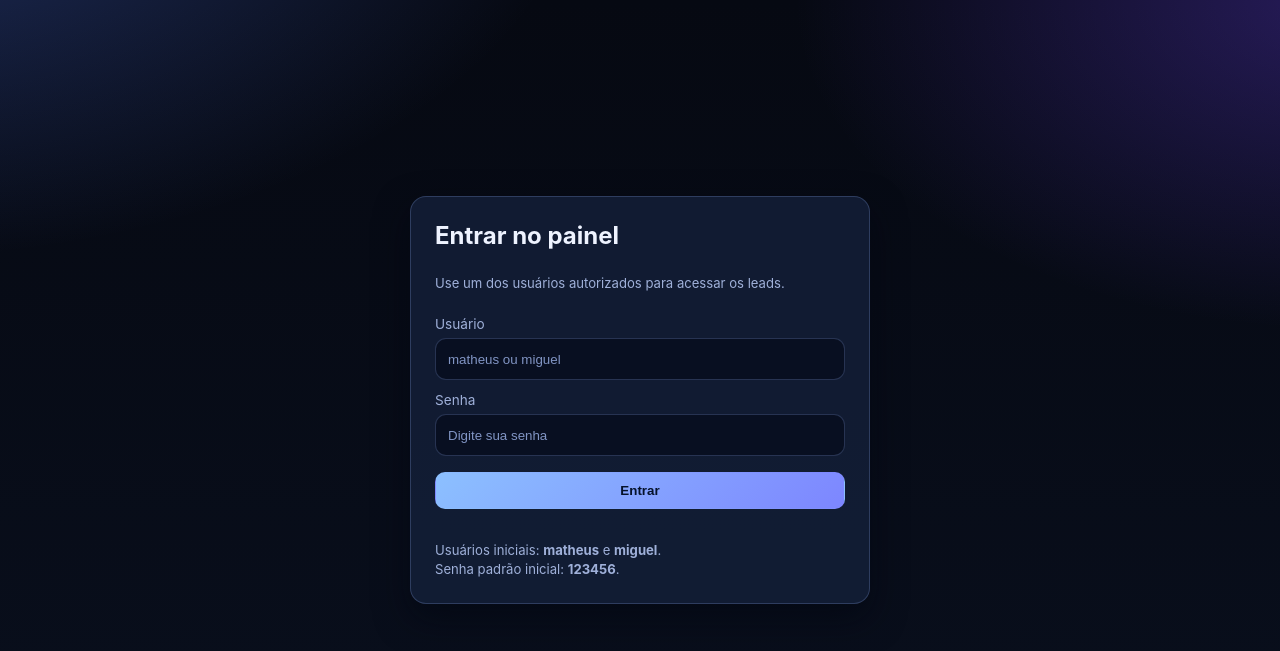
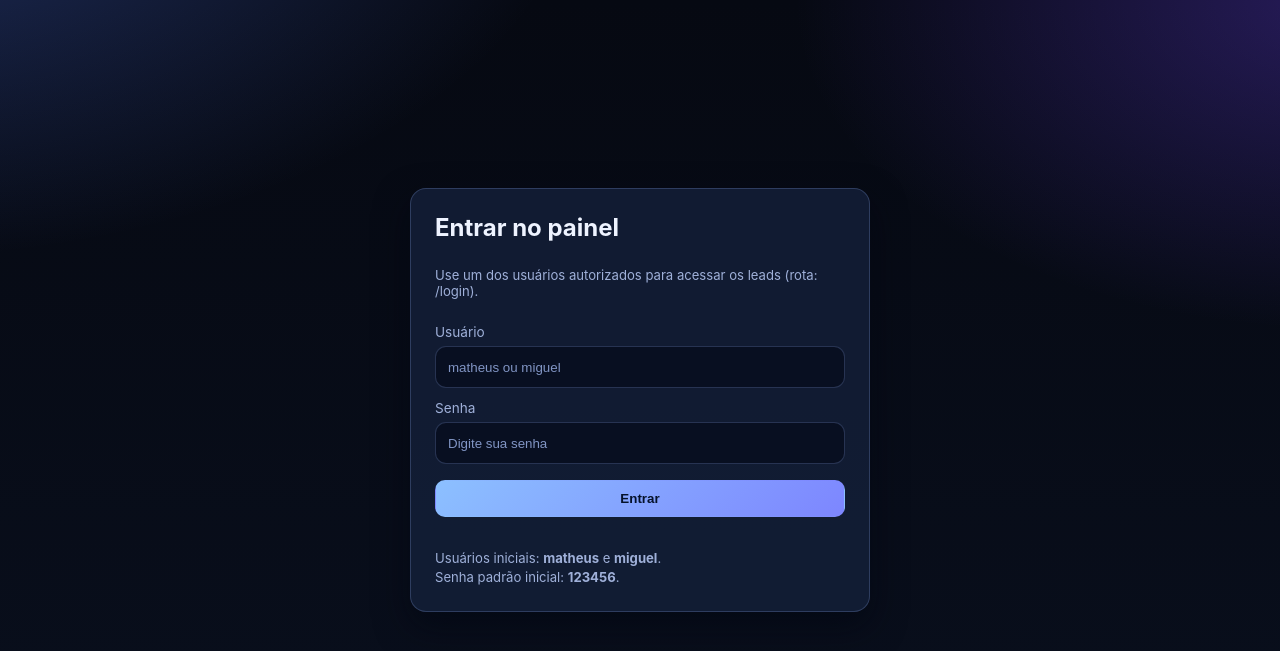
Before and after one commit to desenvoltoo/painel-leads-lite, a Flask app: page /login in a window 1280 px wide. Shown: the top 651 px of the page. Run offline with Flask 3, Linux system fonts and the light colour scheme; parts of the project's set-up code (start-up, migrations or seed data) failed here and were passed over.

Commit message:
chore: reafirma arquivos de login na árvore do projeto

```diff
--- a/static/js/login.js
+++ b/static/js/login.js
@@ -1,3 +1,4 @@
+// static/js/login.js - autenticação da rota /login
 const loginUserEl = document.getElementById("loginUser");
 const loginPassEl = document.getElementById("loginPass");
 const loginStatusEl = document.getElementById("loginStatus");
--- a/templates/login.html
+++ b/templates/login.html
@@ -1,6 +1,7 @@
 <!doctype html>
 <html lang="pt-br">
 <head>
+  <!-- Página de autenticação dedicada -->
   <meta charset="utf-8" />
   <meta name="viewport" content="width=device-width,initial-scale=1" />
   <title>Login | Painel Leads Lite</title>
@@ -10,7 +11,7 @@
   <main class="auth-page">
     <section class="auth-card">
       <h1>Entrar no painel</h1>
-      <p class="muted">Use um dos usuários autorizados para acessar os leads.</p>
+      <p class="muted">Use um dos usuários autorizados para acessar os leads (rota: /login).</p>
 
       <div class="field">
         <label for="loginUser">Usuário</label>
```
